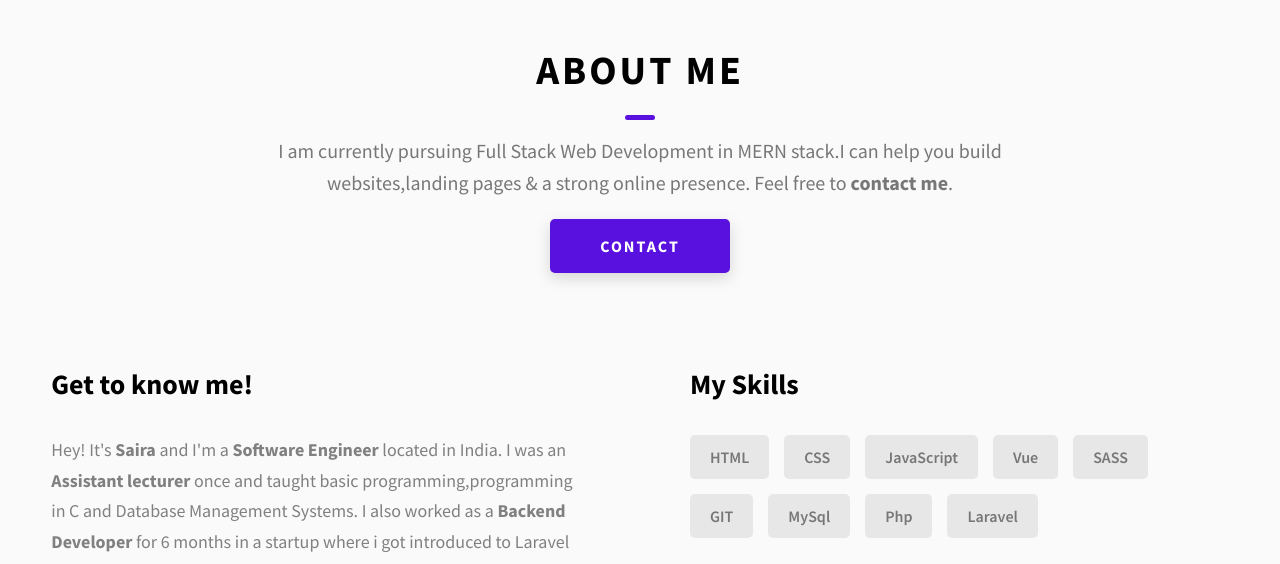
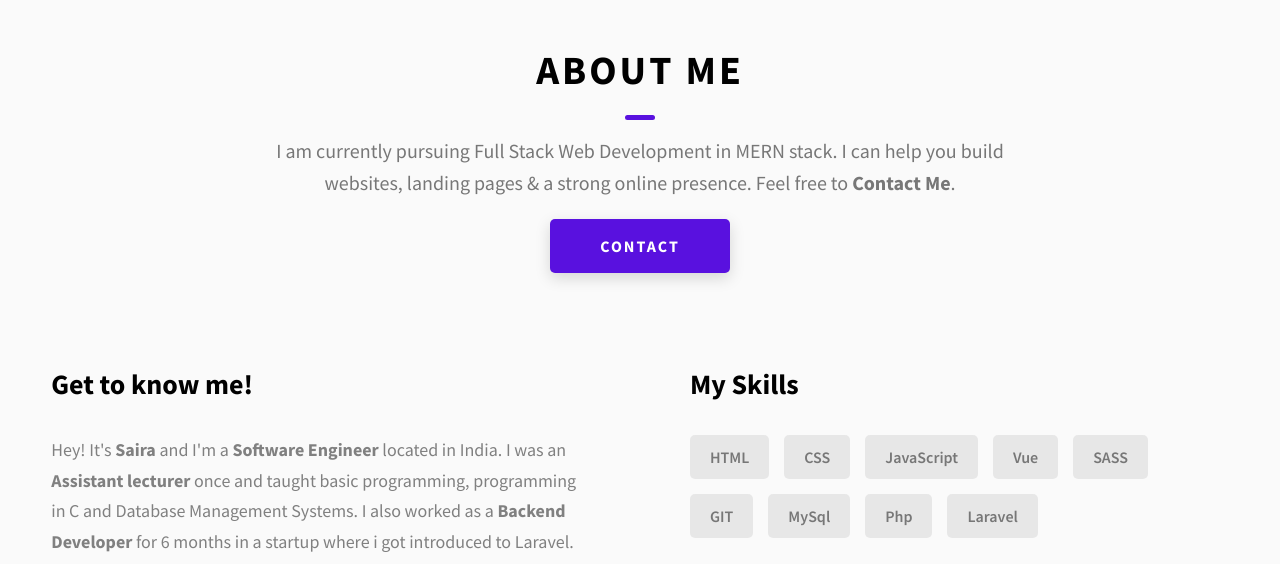
Before and after one commit to saira512dev/webDevPortfolio, a website: page index.html in a window 1280 px wide. Shown: the part 880-1444 px from the top of the page. Drawn offline with Linux system fonts and the light colour scheme.

Commit message:
correcting punctuation marks

```diff
--- a/index.html
+++ b/index.html
@@ -153,9 +153,8 @@
         <h2 class="heading heading-sec heading-sec__mb-med">
           <span class="heading-sec__main">About Me</span>
           <span class="heading-sec__sub">
-            I am currently pursuing Full Stack Web Development in MERN stack.I can help you build websites,landing pages & a strong online presence.
-            Feel free to
-                <strong>contact me</strong>.
+            I am currently pursuing Full Stack Web Development in MERN stack. I can help you build websites, landing pages & a strong online presence. Feel free to
+                <strong>Contact Me</strong>.
 
           </span>
           <a href="./#contact" class="btn btn--med btn--theme dynamicBgClr"
@@ -172,10 +171,9 @@
                 and I'm a <strong> Software Engineer </strong> located in
                 India. I was an
                 <strong> Assistant lecturer</strong> once
-                and taught basic programming,programming in C and Database Management Systems.
-                I also worked as a
+                and taught basic programming, programming in C and Database Management Systems. I also worked as a
                 <strong>Backend Developer </strong> for 6 months in a startup
-                where i got introduced to Laravel
+                where i got introduced to Laravel.
               </p>
               <p class="about__content-details-para">
                 I love acquiring new skills and learning new languages. Neuroscience fascinates me and books are my refuge
```
